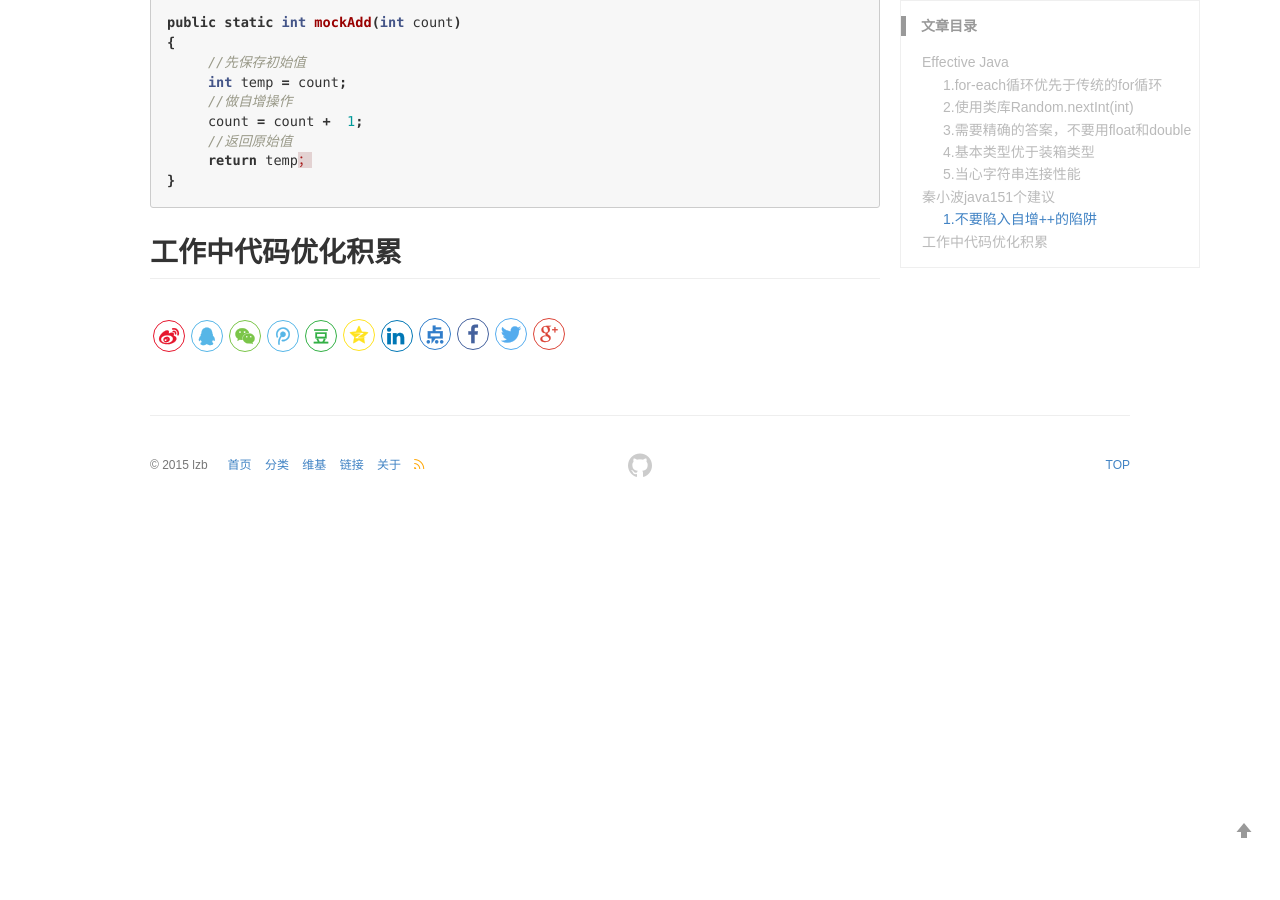
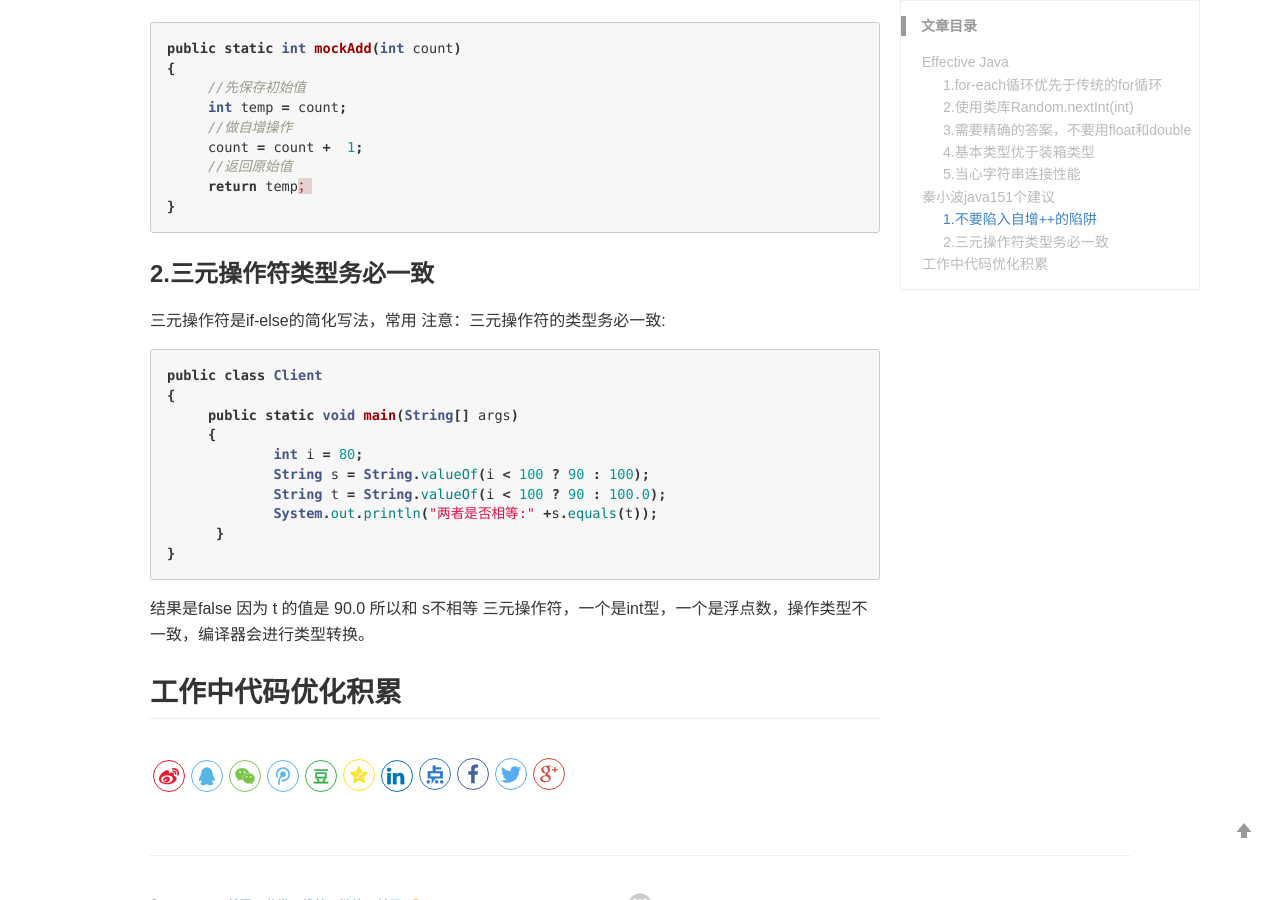
Before and after one commit to lizb0907/lizb0907.github.io, a Jekyll site: the page built from _posts/review/2018-08-15-ReviewCode.md, in a window 1280 px wide and 900 px high, scrolled down 5575 px. Built offline with Jekyll 4.4.1, drawn with Linux system fonts in a browser that asks for light colours; comment, search, counter and statistics services are not loaded; before the commit the page ends 6089 px from its top, so only the background shows below that.

Commit message:
add review module 02

````diff
--- a/_posts/review/2018-08-15-ReviewCode.md
+++ b/_posts/review/2018-08-15-ReviewCode.md
@@ -276,6 +276,25 @@ public static int mockAdd(int count)
 }
 ```
 
+### 2.三元操作符类型务必一致
+
+三元操作符是if-else的简化写法，常用
+注意：三元操作符的类型务必一致:
+```java
+public class Client
+{
+     public static void main(String[] args)
+     {
+             int i = 80;
+             String s = String.valueOf(i < 100 ? 90 : 100);
+             String t = String.valueOf(i < 100 ? 90 : 100.0);
+             System.out.println("两者是否相等:" +s.equals(t));
+      }
+}
+```
+结果是false
+因为 t 的值是 90.0 所以和 s不相等
+三元操作符，一个是int型，一个是浮点数，操作类型不一致，编译器会进行类型转换。
 
 
 
````
